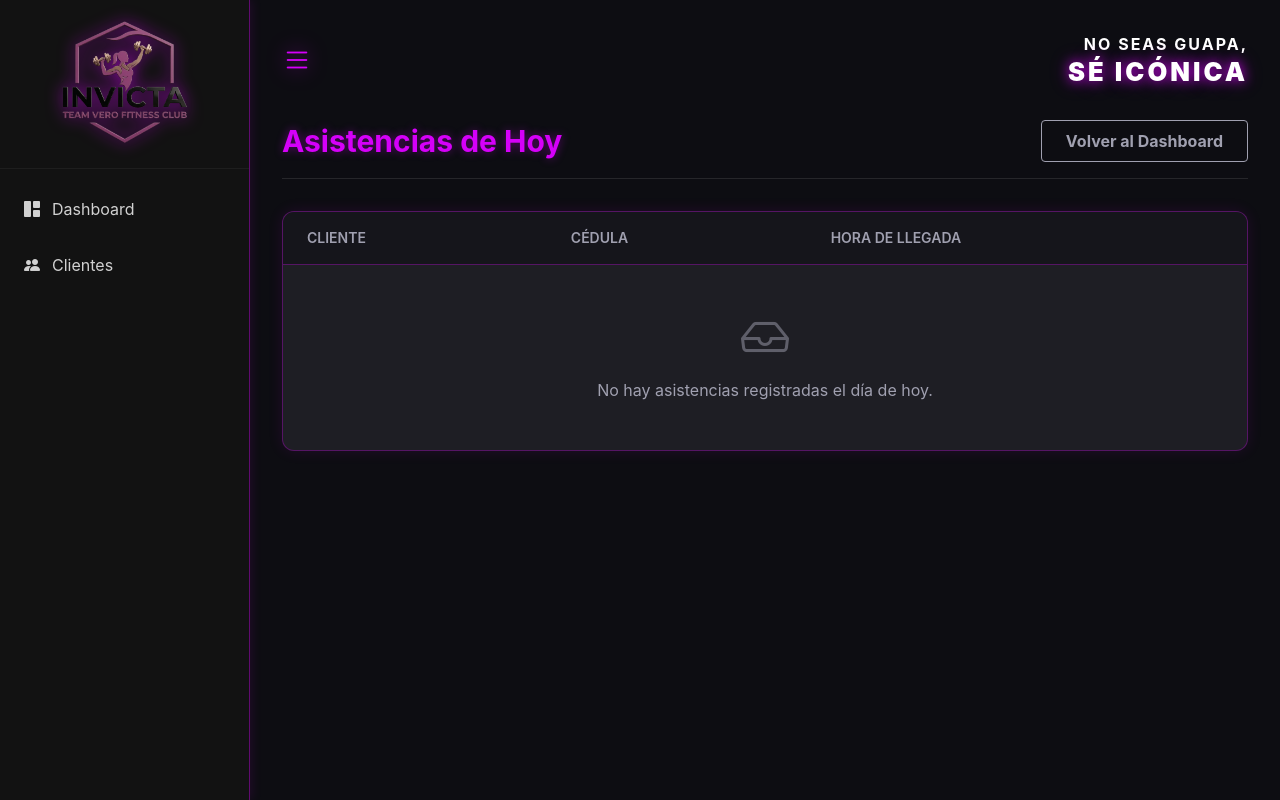
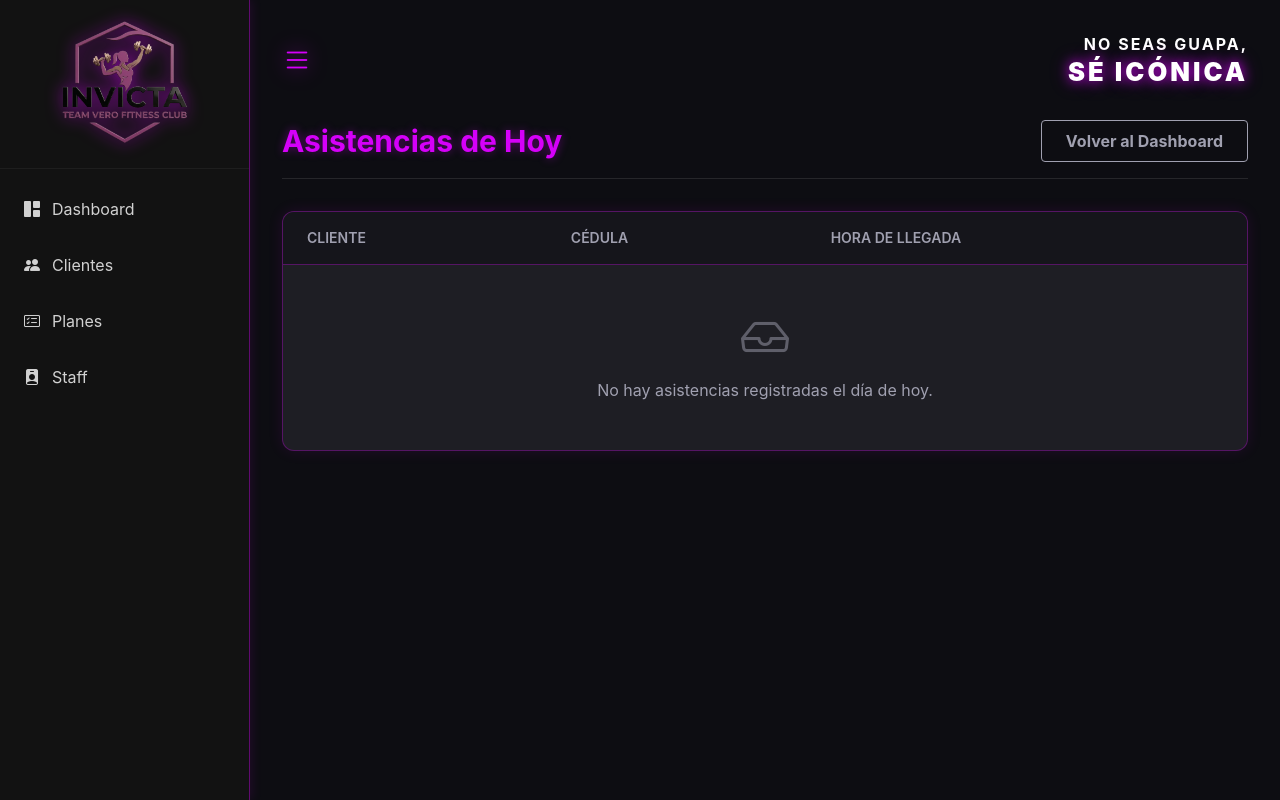
Before and after one commit to chui24/invicta-gym, a Django app: page /asistencias/ in a window 1280 px wide. Run offline with Django 5.2, Linux system fonts and the light colour scheme; data that the repository does not hold is empty; style sheets or scripts are compiled from the project's sources.

Commit message:
fix: Añadir enlaces de Planes y Personal al sidebar

```diff
--- a/templates/base.html
+++ b/templates/base.html
@@ -29,6 +29,16 @@
                         <i class="bi bi-people-fill mr-3"></i> Clientes
                     </a>
                 </li>
+                <li class="w-full">
+                    <a class="flex items-center px-5 py-4 text-[#d1d1d1] transition-all duration-300 hover:text-white hover:bg-brand-accent/10 hover:border-l-4 hover:border-brand-accent hover:shadow-[0_0_5px_rgba(213,0,249,0.5)] {% if 'plan' in request.resolver_match.url_name %}text-white bg-brand-accent/10 border-l-4 border-brand-accent shadow-[0_0_5px_rgba(213,0,249,0.5)]{% else %}border-l-4 border-transparent{% endif %}" href="{% url 'plan_list' %}">
+                        <i class="bi bi-card-checklist mr-3"></i> Planes
+                    </a>
+                </li>
+                <li class="w-full">
+                    <a class="flex items-center px-5 py-4 text-[#d1d1d1] transition-all duration-300 hover:text-white hover:bg-brand-accent/10 hover:border-l-4 hover:border-brand-accent hover:shadow-[0_0_5px_rgba(213,0,249,0.5)] {% if 'personal' in request.resolver_match.url_name %}text-white bg-brand-accent/10 border-l-4 border-brand-accent shadow-[0_0_5px_rgba(213,0,249,0.5)]{% else %}border-l-4 border-transparent{% endif %}" href="{% url 'personal_list' %}">
+                        <i class="bi bi-person-badge-fill mr-3"></i> Staff
+                    </a>
+                </li>
             </ul>
         </nav>
 
```
